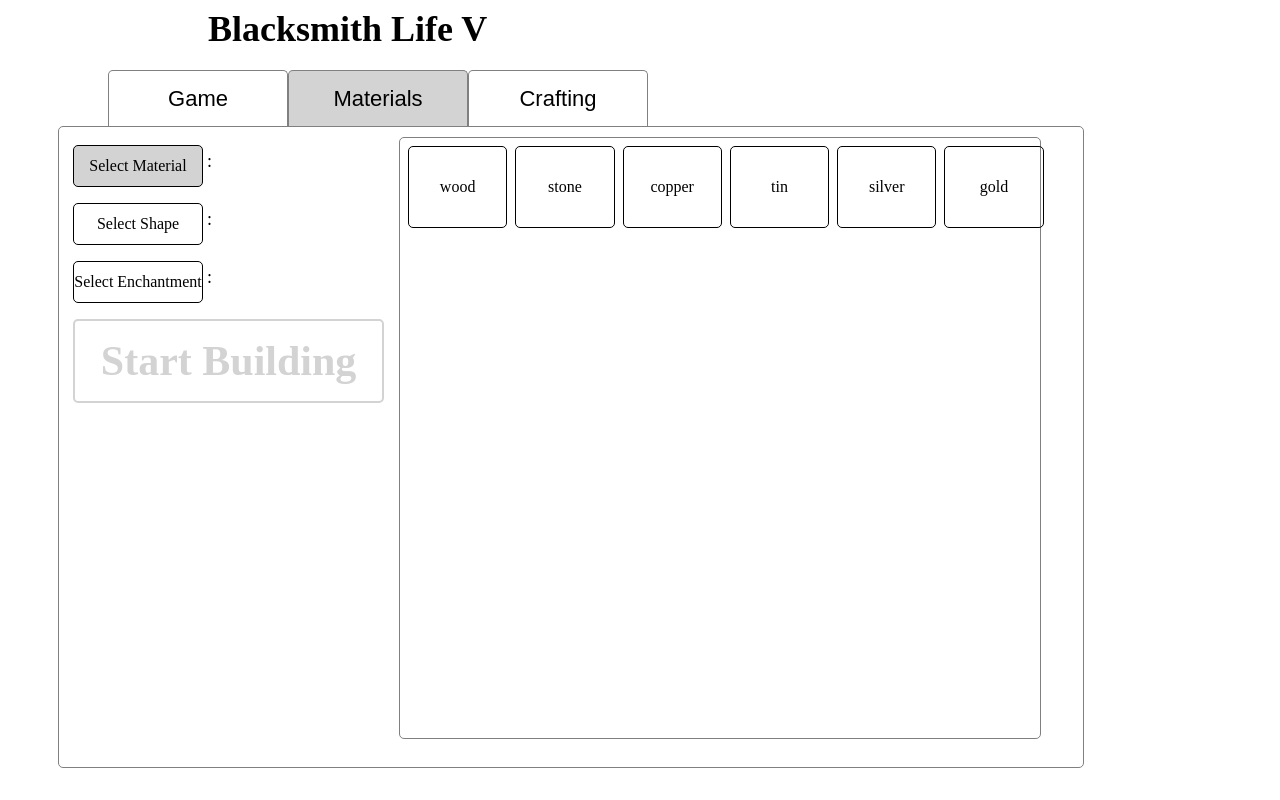
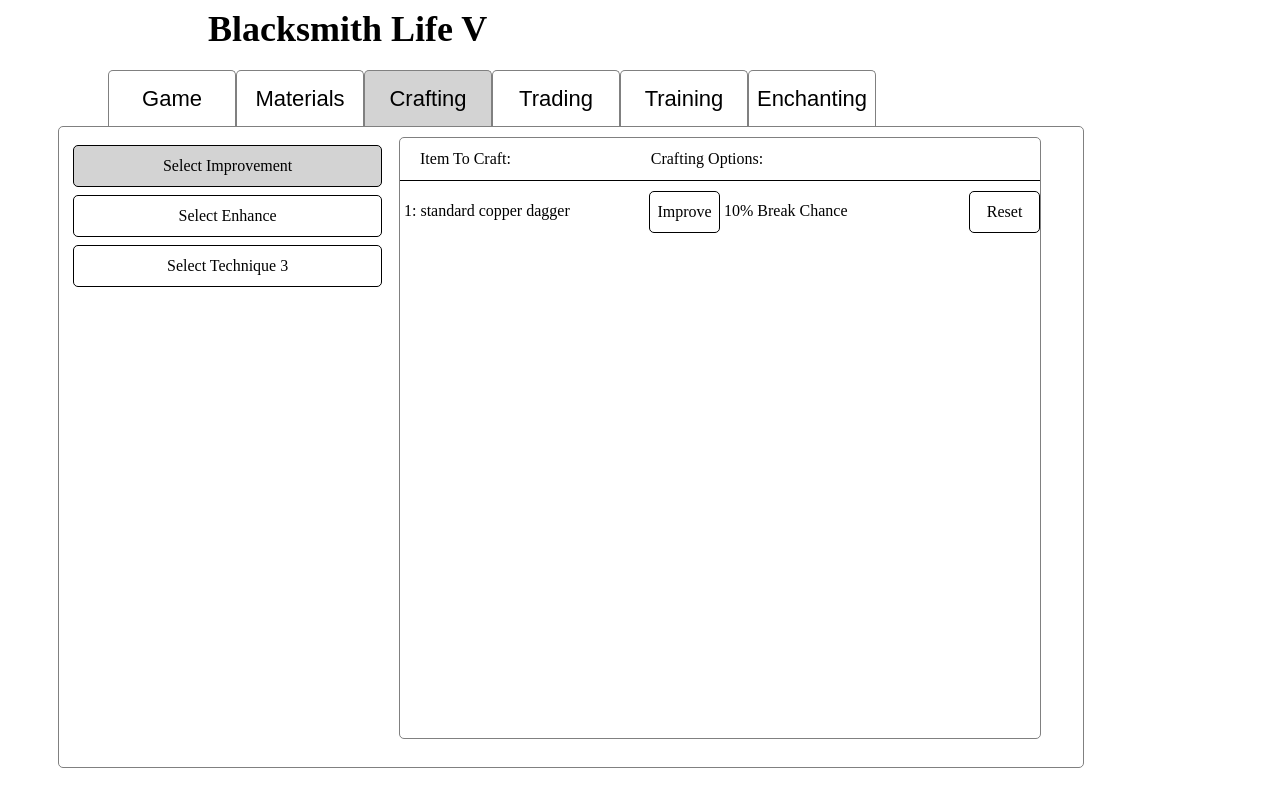
Before and after one commit to JFrederick25/Blacksmith-Life-v, an Angular app: page / in a window 1280 px wide. Built offline with nearby package versions, Linux system fonts and the light colour scheme.

Commit message:
9 files modified, 2 added

```diff
--- a/src/app/app.component.css
+++ b/src/app/app.component.css
@@ -1,6 +1,6 @@
 
 button {
-  width: 180px;
+  width: 10vw;
   height: 56px;
   font-size: 22px;
   border-left: 1px solid gray;
--- a/src/app/app.component.html
+++ b/src/app/app.component.html
@@ -22,6 +22,24 @@
     >
       Crafting
     </button>
+    <button
+      [style.background-color]="setBackgroundColor('Trading')"
+      (click)="tabSelect('Trading')"
+    >
+      Trading
+    </button>
+    <button
+      [style.background-color]="setBackgroundColor('Training')"
+      (click)="tabSelect('Training')"
+    >
+      Training
+    </button>
+    <button
+      [style.background-color]="setBackgroundColor('Enchanting')"
+      (click)="tabSelect('Enchanting')"
+    >
+      Enchanting
+    </button>
   </div>
 
   <div
@@ -36,5 +54,14 @@
     <div *ngIf="selectedTab === 'Crafting'">
       <crafting [playerData]="playerData"></crafting>
     </div>
+    <div *ngIf="selectedTab === 'Trading'">
+      Trading
+    </div>
+    <div *ngIf="selectedTab === 'Training'">
+      Training
+    </div>
+    <div *ngIf="selectedTab === 'Enchanting'">
+      Enchanting
+    </div>
   </div>
 </div>
--- a/src/app/app.component.ts
+++ b/src/app/app.component.ts
@@ -4,11 +4,22 @@ import { PlayerData } from './models/playerData';
 @Component({
   selector: 'my-app',
   templateUrl: './app.component.html',
-  styleUrls: [ './app.component.css' ]
+  styleUrls: ['./app.component.css'],
 })
-export class AppComponent  {
-  selectedTab: string = 'Materials';
+export class AppComponent {
+  selectedTab: string = 'Crafting';
   playerData: PlayerData = new PlayerData();
+
+  constructor() {
+    this.playerData.craftedItems.push({
+      shape: 'dagger',
+      material: 'copper',
+      enchantment: null,
+      improveScore: 0,
+      enhanceScore: 0,
+      status: ''
+    });
+  }
 
   tabSelect(value: string) {
     this.selectedTab = value;
--- a/src/app/components/crafting/crafting.component.css
+++ b/src/app/components/crafting/crafting.component.css
@@ -0,0 +1,5 @@
+.technique {
+  width: 24vw;
+  font-size: 16px;
+  margin: 8px 4px;
+}
--- a/src/app/components/crafting/crafting.component.html
+++ b/src/app/components/crafting/crafting.component.html
@@ -1,3 +1,100 @@
-<div *ngFor="let craftedItem of playerData.craftedItems">
-  {{ craftedItem.material }}
+<div style="display: flex;">
+  <div style="margin-left: 10px; margin-top: 10px; width: 25vw;">
+    <div>
+      <div
+        class="option technique"
+        [style.background-color]="setBackgroundColor('Improvement')"
+        (click)="selectOption('Improvement')"
+      >
+        Select Improvement
+      </div>
+
+      <div
+        class="option technique"
+        [style.background-color]="setBackgroundColor('Enhance')"
+        (click)="selectOption('Enhance')"
+      >
+        Select Enhance
+      </div>
+
+      <div
+        class="option technique"
+        [style.background-color]="setBackgroundColor('Technique3')"
+        (click)="selectOption('Technique3')"
+      >
+        Select Technique 3
+      </div>
+    </div>
+  </div>
+  <div class="viewport">
+    <div style="display: flex;">
+      <div
+        style="border-bottom: 1px solid black; padding: 12px 20px; width: 15.5vw;"
+      >
+        Item To Craft:
+      </div>
+      <div
+        style="border-bottom: 1px solid black; padding: 12px 20px; width: 30vw;"
+      >
+        Crafting Options:
+      </div>
+    </div>
+    <div
+      *ngFor="let item of playerData.craftedItems; let i = index"
+      style="display: flex;"
+    >
+      <div
+        style="padding: 10px 4px; height: 20px; width: 350px; line-height: 20px; margin: 10px 0;"
+      >
+        {{ i + 1 }}: {{ formatDescription(item) }}
+      </div>
+      <ng-container
+        *ngIf="selectedMenu === 'Improvement'"
+        [ngTemplateOutlet]="improve"
+        [ngTemplateOutletContext]="{ item: item }"
+      ></ng-container>
+      <ng-container
+        *ngIf="selectedMenu === 'Enhance'"
+        [ngTemplateOutlet]="enhance"
+        [ngTemplateOutletContext]="{ item: item }"
+      ></ng-container>
+      <div
+        class="option"
+        style="margin: 10px 0; width: 100px; font-size: 16px;"
+        (click)="reset(item)"
+      >
+        Reset
+      </div>
+    </div>
+  </div>
 </div>
+
+<ng-template #improve let-item="item">
+  <div
+    class="option"
+    style="margin: 10px 0; width: 100px; font-size: 16px;"
+    (click)="improveItem(item)"
+  >
+    Improve
+  </div>
+  <div
+    style="padding: 10px 4px; height: 20px; width: 350px; line-height: 20px; margin: 10px 0;"
+  >
+    10% Break Chance
+  </div>
+</ng-template>
+
+<ng-template #enhance let-item="item">
+  <div
+    class="option"
+    style="margin: 10px 0; width: 100px; font-size: 16px;"
+    (click)="enhanceItem(item)"
+  >
+    Enhance
+  </div>
+  <div
+    style="padding: 10px 4px; height: 20px; width: 350px; line-height: 20px; margin: 10px 0;"
+  >
+    10% Failure Chance
+  </div>
+</ng-template>
--- a/src/app/components/crafting/crafting.component.ts
+++ b/src/app/components/crafting/crafting.component.ts
@@ -1,12 +1,95 @@
 import { Component, Input } from '@angular/core';
+import { CraftedItem } from '../../models/craftedItem';
+import { EnchantingWord } from '../../models/enchantingWord';
 import { PlayerData } from '../../models/playerData';
+import {
+  getEnchantingAdjective,
+  getEnhanceWord,
+  getMaterialAdjective,
+} from '../utility/formatter';
 
 @Component({
   selector: 'crafting',
   templateUrl: './crafting.component.html',
-  styleUrls: ['./crafting.component.css']
+  styleUrls: ['./crafting.component.css'],
 })
 export class CraftingComponent {
   @Input() playerData: PlayerData;
 
+  selectedMenu: string = 'Improvement';
+
+  setBackgroundColor(value: string) {
+    if (this.selectedMenu === value) {
+      return 'lightgray';
+    }
+  }
+
+  selectOption(value: string) {
+    this.selectedMenu = value;
+  }
+
+  formatDescription(item: CraftedItem): string {
+    const materialWord: string = getMaterialAdjective(item.material);
+    const shapeWord: string = item.shape;
+    const enchantingWord: EnchantingWord = getEnchantingAdjective(
+      item.enchantment
+    );
+
+    const enhanceWord = getEnhanceWord(item.enhanceScore);
+
+    let formattedWord = enhanceWord + ' ' + materialWord + ' ' + shapeWord;
+
+    if (enchantingWord.pos) {
+      formattedWord = enchantingWord.adj + ' ' + formattedWord;
+    } else {
+      formattedWord = formattedWord + ' ' + enchantingWord.adj;
+    }
+
+    if (item.status === 'broken') {
+      formattedWord = item.status + ' ' + formattedWord;
+    }
+
+    if (item.improveScore > 0) {
+      formattedWord = formattedWord + ' +' + item.improveScore;
+    }
+
+    return formattedWord;
+  }
+
+  reset(item: CraftedItem) {
+    item.status = '';
+  }
+
+  improveItem(item: CraftedItem) {
+    if (item.status === 'broken') {
+      return;
+    }
+
+    const randScore = Math.trunc((Math.random() * 100) + 1);
+
+    if (randScore < 10) {
+      item.status = "broken";
+    } else {
+      item.improveScore += 1;
+      if (item.improveScore % 8 === 0) {
+        item.enhanceScore++;
+      }
+    }
+  }
+
+  enhanceItem(item: CraftedItem) {
+    if (item.status === 'broken') {
+      return;
+    }
+
+    const randScore = Math.trunc((Math.random() * 100) + 1);
+    this.rand = randScore;
+
+    if (randScore < 20) {
+      item.enhanceScore -= 1;
+    } else {
+      item.enhanceScore += 1;
+    }
+  }
+
 }
--- a/src/app/components/materials/materials.component.html
+++ b/src/app/components/materials/materials.component.html
@@ -38,18 +38,19 @@
         class="option craft"
         [style.background-color]="setBackgroundColor('Craft')"
         [ngClass]="{ disabled: disabled }"
-        (click)="selectOption('Craft')"
+        (click)="buildCraftedItem()"
       >
-        Start Building
+        Build
       </div>
       <div style="line-height: 6vh; font-size:18px;"></div>
     </div>
   </div>
+
   <div class="viewport">
     <div *ngIf="selectedMenu === 'Material'; then material"></div>
     <div *ngIf="selectedMenu === 'Shape'; then shape"></div>
     <div *ngIf="selectedMenu === 'Enchantment'; then enchantment"></div>
-    <div *ngIf="selectedMenu === 'Craft'; then craft"></div>
+    <!-- <div *ngIf="selectedMenu === 'Craft'; then craft"></div> -->
   </div>
 </div>
 
@@ -92,7 +93,7 @@
   </div>
 </ng-template>
 
-<ng-template #craft>
+<!-- <ng-template #craft>
   <div style="display: flex;">
     <div class="option mat">
       {{ craftedItem.material }}
@@ -120,4 +121,4 @@
   </div>
 
   <button (click)="increaseStep()">more speed</button>
-</ng-template>
+</ng-template> -->
--- a/src/app/components/materials/materials.component.ts
+++ b/src/app/components/materials/materials.component.ts
@@ -1,5 +1,4 @@
 import { Component, Input } from '@angular/core';
-import { TimeInterval } from 'rxjs';
 import { CraftedItem } from '../../models/craftedItem';
 import { PlayerData } from '../../models/playerData';
 
@@ -26,15 +25,13 @@ export class MaterialsComponent {
 
   enchantments_list: string[] = ['magic'];
 
+  craftedItem: CraftedItem;
+
   selectedMat: string = '';
   selectedShape: string = '';
   selectedEnch: string = '';
-  craftedItem: CraftedItem = null;
 
-  craftProgress = 10;
-  progressID: number;
-
-  get disabled(): boolean {
+  get disabled() {
     return !this.selectedMat || !this.selectedShape;
   }
 
@@ -51,13 +48,7 @@ export class MaterialsComponent {
   }
 
   selectOption(value: string) {
-    if (value !== 'Craft') {
-      this.selectedMenu = value;
-    }
-    if (value === 'Craft' && !this.disabled) {
-      this.selectedMenu = value;
-      this.buildCraftedItem();
-    }
+    this.selectedMenu = value;
   }
 
   setBackgroundColor(value: string) {
@@ -83,58 +74,14 @@ export class MaterialsComponent {
       material: this.selectedMat,
       shape: this.selectedShape,
       enchantment: this.selectedEnch,
+      improveScore: 0,
+      enhanceScore: 0,
+      status: ''
     };
-    this.craftProgress = 0;
-    this.step = 1;
+    this.playerData.craftedItems.push(this.craftedItem);
 
-    this.progressID = setInterval(() => {
-      this.craftProgress += this.step;
-      if (this.craftProgress >= this._maxProgress) {
-        clearInterval(this.progressID);
-
-        this.playerData.craftedItems.push({
-          material: this.craftedItem.material,
-          shape: this.craftedItem.shape,
-          enchantment: this.craftedItem.enchantment
-        });
-      }
-    }, this.pInterval);
-  }
-
-  get bar() {
-    const par = this._maxProgress / this._maxBar;
-    if (this.craftProgress / par > this._maxBar) {
-      this.craftProgress = this._maxProgress;
-      return this._maxBar + 'vw';
-    }
-    return this.craftProgress / par + 'vw';
-  }
-
-  step = 1;
-  _maxBar = 48;
-  _maxProgress = 500;
-  pInterval = 20;
-
-  increaseStep() {
-    this.step = Math.trunc(this.step * 1.6) + 1;
-  }
-
-  get maxBar() {
-    return this._maxBar + 'vw';
-  }
-
-  get timeRemaining() {
-    const stepPerSec = (this.step * 1000) / this.pInterval;
-    const seconds = Math.round(
-      this._maxProgress / stepPerSec - this.craftProgress / stepPerSec
-    );
-    return new Date(seconds * 1000).toISOString().substring(11, 19);
-  }
-
-  get color() {
-    if (this.craftProgress < this._maxProgress) {
-      return 'gray';
-    }
-    return 'green';
+    this.selectedMat = null;
+    this.selectedShape = null;
+    this.selectedEnch = null;
   }
 }
--- /dev/null
+++ b/src/app/components/utility/formatter.ts
@@ -0,0 +1,36 @@
+import { EnchantingWord } from "../../models/enchantingWord";
+
+export function getMaterialAdjective(word: string): string {
+  switch (word) {
+    case "wood" : return "wooden";
+  }
+
+  return word;
+}
+
+export function getEnchantingAdjective(word: string): EnchantingWord {
+  switch (word) {
+    case "magic": return {adj: "magical", pos: true};
+  }
+
+  return {adj: '', pos: false};
+}
+
+export function getEnhanceWord(score: number): string {
+  switch (score) {
+    case -2: return "crude";
+    case -1: return "flawed";
+    case 0: return "standard";
+    case 1: return "good";
+    case 2: return "improved";
+    case 3: return "great";
+    case 4: return "excelent";
+    case 5: return "master";
+    case 6: return "perfect";
+    case 7: return "ultimate";
+  }
+
+  if (score > 7) return "ultimate +" + (score - 7);
+
+  if (score < -2) return "garbage";
+}
--- a/src/app/models/craftedItem.ts
+++ b/src/app/models/craftedItem.ts
@@ -2,4 +2,7 @@ export class CraftedItem {
   material: string;
   shape: string;
   enchantment: string;
+  improveScore?: number;
+  enhanceScore?: number;
+  status: string;
 }
--- /dev/null
+++ b/src/app/models/enchantingWord.ts
@@ -0,0 +1,4 @@
+export class EnchantingWord {
+  adj: string;
+  pos: boolean;
+}
```
